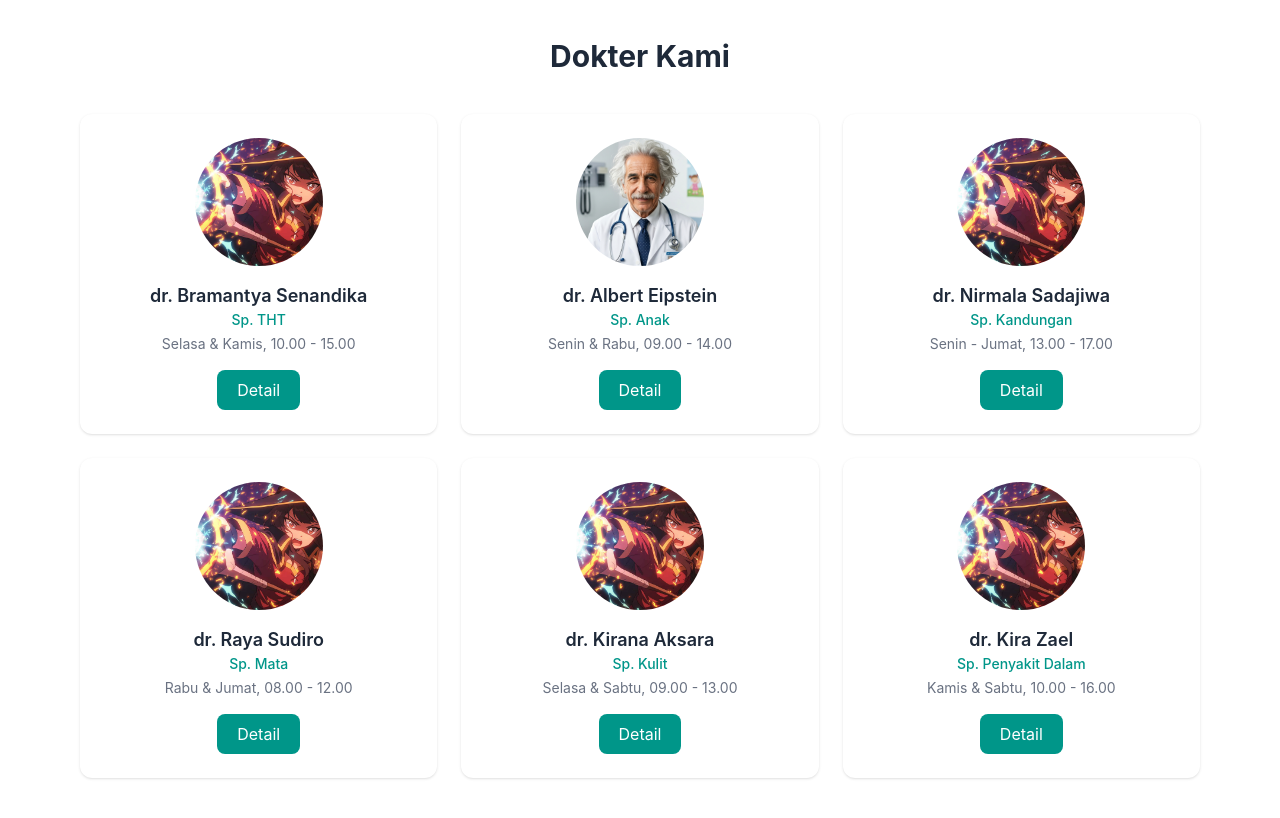
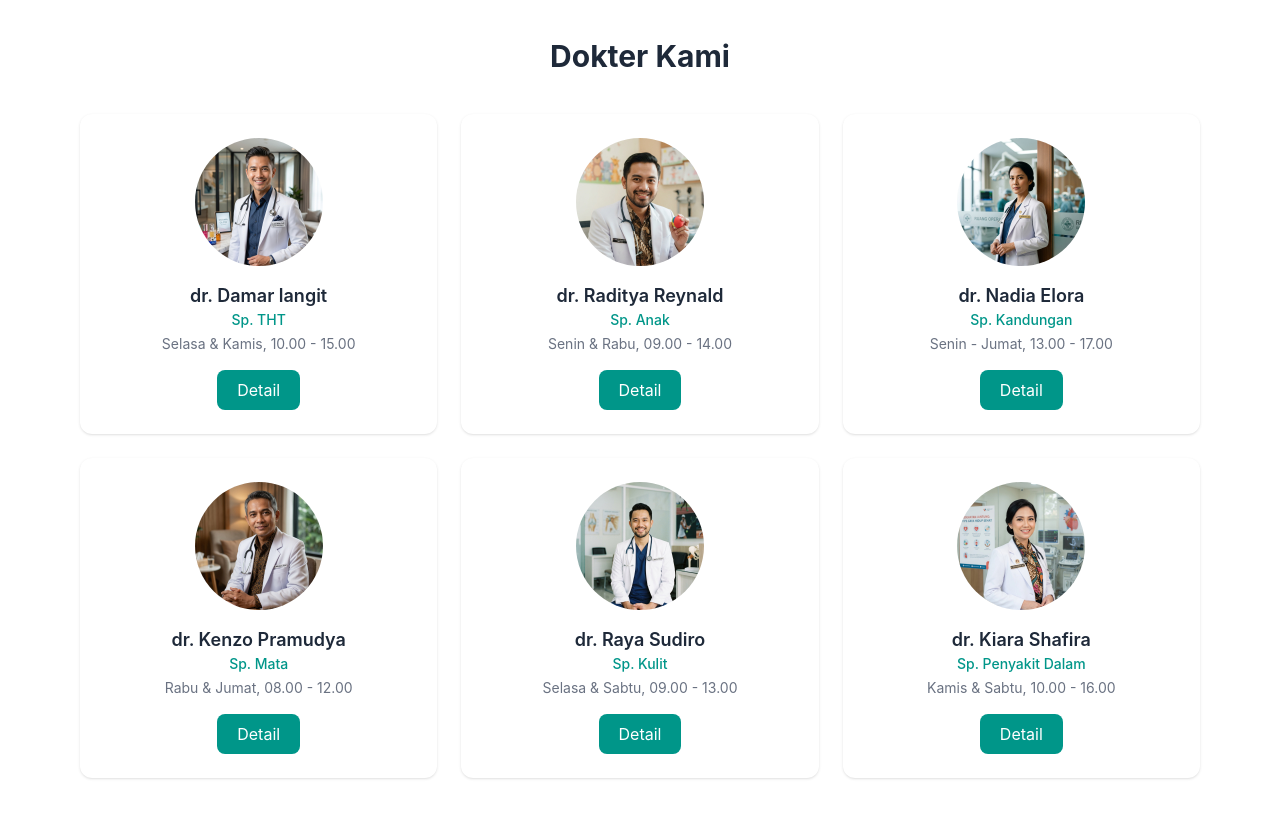
Before and after one commit to addinsyahidn/HealthyCare-Clinic, a website built with Vite: page index.html in a window 1280 px wide. Shown: the part 1520-2338 px from the top of the page. Built offline with nearby package versions, Linux system fonts and the light colour scheme.

Commit message:
perbaikan dokter fiksi

```diff
--- a/index.html
+++ b/index.html
@@ -95,8 +95,8 @@
           <!-- kalo mau buat filter mungkin disini -->
           <div class="doctor-grid">
             <article class="doctor-card">
-              <img src="/images/placeholder.jpg" alt="dr. Albert Eipstein" />
-              <h3>dr. Bramantya Senandika</h3>
+              <img src="/images/dr. Damar langit.jpg" alt="dr. Damar langit" />
+              <h3>dr. Damar langit</h3>
               <p class="doctor-specialty">Sp. THT</p>
               <p class="doctor-schedule">Selasa &amp; Kamis, 10.00 - 15.00</p>
               <button type="button">Detail</button>
@@ -104,42 +104,42 @@
 
             <article class="doctor-card">
               <img
-                src="/images/Albert Eipstein.jpg"
-                alt="dr. Albert Eipstein"
+                src="/images/dr. Raditya Reynald.jpg"
+                alt="dr. Raditya Reynald"
               />
-              <h3>dr. Albert Eipstein</h3>
+              <h3>dr. Raditya Reynald</h3>
               <p class="doctor-specialty">Sp. Anak</p>
               <p class="doctor-schedule">Senin &amp; Rabu, 09.00 - 14.00</p>
               <button type="button">Detail</button>
             </article>
 
             <article class="doctor-card">
-              <img src="/images/placeholder.jpg" alt="dr. Albert Eipstein" />
-              <h3>dr. Nirmala Sadajiwa</h3>
+              <img src="/images/dr. Nadia Elora.jpg" alt="dr. Nadia Elora" />
+              <h3>dr. Nadia Elora</h3>
               <p class="doctor-specialty">Sp. Kandungan</p>
               <p class="doctor-schedule">Senin - Jumat, 13.00 - 17.00</p>
               <button type="button">Detail</button>
             </article>
 
             <article class="doctor-card">
-              <img src="/images/placeholder.jpg" alt="dr. Albert Eipstein" />
-              <h3>dr. Raya Sudiro</h3>
+              <img src="/images/dr. Kenzo Pramudya.jpg" alt="dr. Kenzo Pramudya" />
+              <h3>dr. Kenzo Pramudya</h3>
               <p class="doctor-specialty">Sp. Mata</p>
               <p class="doctor-schedule">Rabu &amp; Jumat, 08.00 - 12.00</p>
               <button type="button">Detail</button>
             </article>
 
             <article class="doctor-card">
-              <img src="/images/placeholder.jpg" alt="dr. Albert Eipstein" />
-              <h3>dr. Kirana Aksara</h3>
+              <img src="/images/dr. Raya Sudiro.jpg" alt="dr. Raya Sudiro" />
+              <h3>dr. Raya Sudiro</h3>
               <p class="doctor-specialty">Sp. Kulit</p>
               <p class="doctor-schedule">Selasa &amp; Sabtu, 09.00 - 13.00</p>
               <button type="button">Detail</button>
             </article>
 
             <article class="doctor-card">
-              <img src="/images/placeholder.jpg" alt="dr. Albert Eipstein" />
-              <h3>dr. Kira Zael</h3>
+              <img src="/images/dr. Kiara Shafira.jpg" alt="dr. Kiara Shafira" />
+              <h3>dr. Kiara Shafira</h3>
               <p class="doctor-specialty">Sp. Penyakit Dalam</p>
               <p class="doctor-schedule">Kamis &amp; Sabtu, 10.00 - 16.00</p>
               <button type="button">Detail</button>
```
Also changed, not shown: public/images/Albert Eipstein.jpg (deleted), public/images/dr. Damar langit.jpg (added), public/images/dr. Kenzo Pramudya.jpg (added), public/images/dr. Kiara Shafira.jpg (added), public/images/dr. Nadia Elora.jpg (added), public/images/dr. Raditya Reynald.jpg (added), public/images/dr. Raya Sudiro.jpg (added), public/images/placeholder.jpg (deleted).
